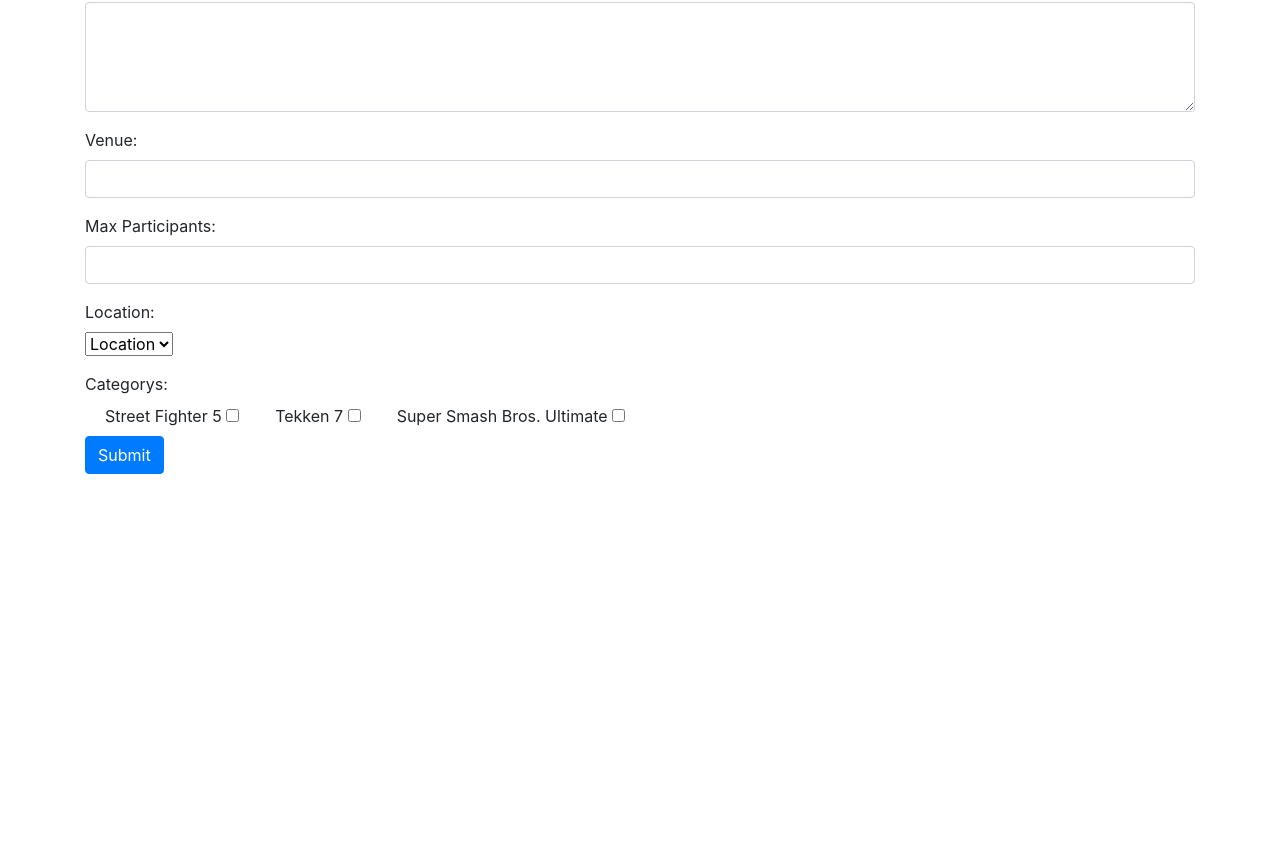
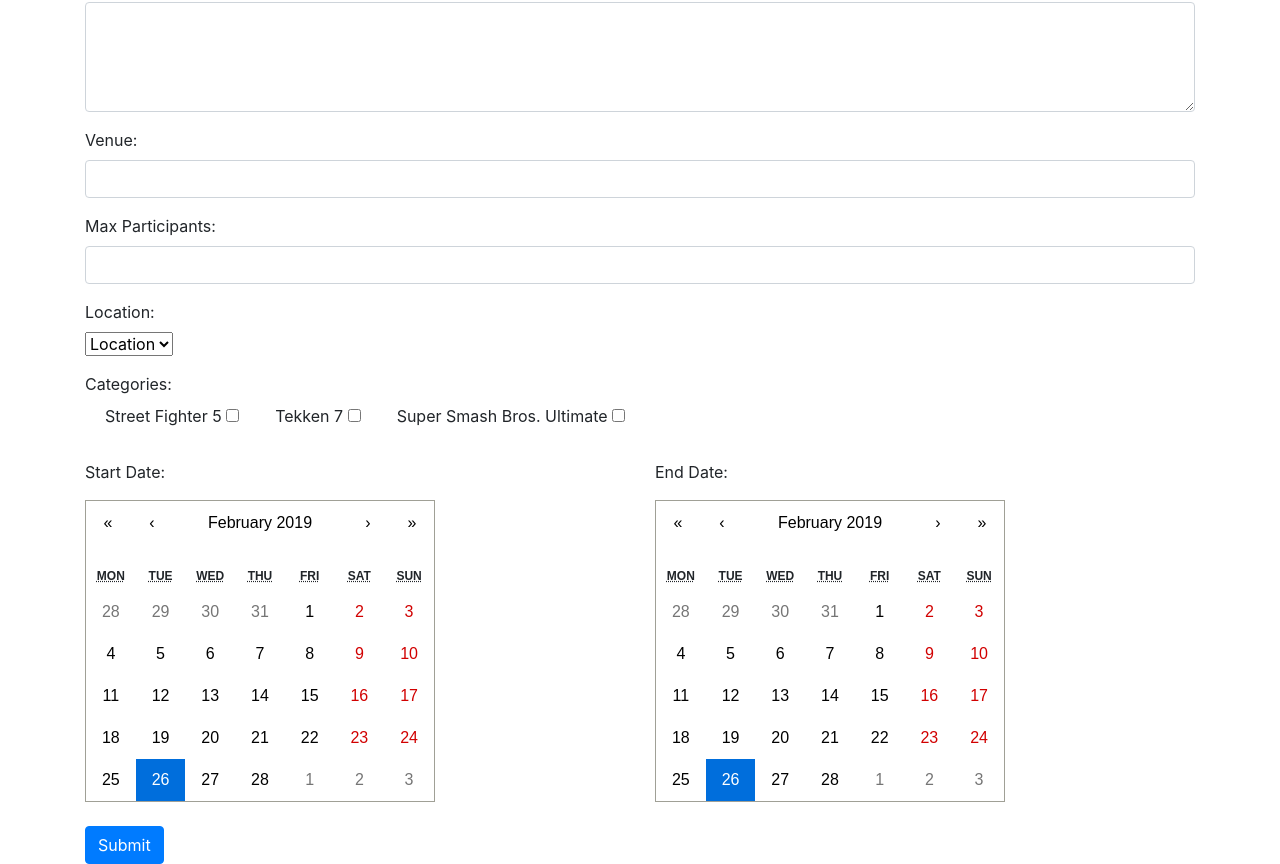
Before and after one commit to fkabir101/uni-fight, a React (Create React App) app: page /create in a window 1280 px wide. Shown: the part 298-1162 px from the top of the page. Before the commit the page ends 800 px from the top, so only its background shows below. Built offline with nearby package versions, Linux system fonts and the light colour scheme.

Commit message:
performance with capturing input

```diff
--- a/package.json
+++ b/package.json
@@ -3,11 +3,12 @@
   "version": "0.1.0",
   "private": true,
   "dependencies": {
+    "axios": "^0.18.0",
     "react": "^16.8.3",
+    "react-calendar": "^2.18.1",
     "react-dom": "^16.8.3",
-    "react-scripts": "2.1.5",
     "react-router-dom": "^4.3.1",
-    "axios": "^0.18.0"
+    "react-scripts": "2.1.5"
   },
   "scripts": {
     "start": "react-scripts start",
--- a/src/components/button.js
+++ b/src/components/button.js
@@ -1,9 +1,17 @@
-import React from 'react';
+import React, { Component } from 'react';
 
-function Button(props){
-  return(
-    <button id={props.name}type="button" className={`btn btn-${props.color}`}>{props.name}</button>
-  )
+class Button extends Component {
+  render(){
+    return(
+      <button
+        id={this.props.name}
+        type="button"
+        className={`btn btn-${this.props.color}`}
+        onClick={this.props.clickFunction}>
+        {this.props.name}
+      </button>
+    )
+  }
 }
 
 export default Button;
--- /dev/null
+++ b/src/components/form/calender.js
@@ -0,0 +1,32 @@
+import React, { Component } from 'react';
+import Calendar from 'react-calendar';
+
+class CalendarComponent extends Component {
+  state = {
+    date: new Date(),
+  }
+  constructor(){
+    super();
+    this.giveToParent = this.giveToParent.bind(this);
+  }
+  onChange = date => {
+    this.setState({ date }, this.giveToParent);
+  }
+
+  giveToParent(){
+    this.props.onChangeValue(this.state.date, this.props.id);
+  }
+
+  render() {
+    return (
+      <div id={this.props.id}>
+        <Calendar
+          onChange={this.onChange}
+          value={this.state.date}
+        />
+      </div>
+    );
+  }
+}
+
+export default CalendarComponent
--- a/src/components/form/form.js
+++ b/src/components/form/form.js
@@ -2,6 +2,7 @@ import React, { Component } from 'react';
 import InputField from './inputfield'
 import SelectField from "./selectField";
 import CheckBox from "./checkbox";
+import CalenderComponent from "./calender"
 import Button from "../button"
 
 import locations from "./locations.json"
@@ -14,15 +15,25 @@ class Form extends Component {
       name: "",
       description: "",
       venue: "",
-      limit: ""
+      limit: "",
+      start:"",
+      end:""
     };
     this.updateValue = this.updateValue.bind(this);
+    this.getDate = this.getDate.bind(this);
+    this.onClickFunction = this.onClickFunction.bind(this);
   }
 
   updateValue(event){
     this.setState({[event.target.id]: event.target.value});
+  }
+  getDate(value, type){
+    this.setState({[type] : value})
+  }
+  onClickFunction(){
     console.log(this.state);
   }
+
   render(){
 
     return (
@@ -50,12 +61,34 @@ class Form extends Component {
             onChangeValue = {this.updateValue}
           />
           <SelectField fieldName="Location" options={locations}/>
-          <label>Categorys:</label> <br/>
+          <label>Categories:</label> <br/>
           {categorys.map(category => (
             <CheckBox key={category.name}fieldName={category.name}/>
           ))}
           <br/>
-          <Button name="Submit" color="primary"/>
+          <br/>
+          <div className = "row">
+            <div className = "col-6">
+              <p>Start Date: </p>
+              <CalenderComponent
+              id="start"
+              onChangeValue = {this.getDate}
+              />
+            </div>
+            <div className = "col-6">
+              <p>End Date: </p>
+              <CalenderComponent
+              id="end"
+              onChangeValue = {this.getDate}
+              />
+            </div>
+          </div>
+          <br/>
+          <Button
+            name="Submit"
+            color="primary"
+            clickFunction = {this.onClickFunction}
+          />
         </form>
       </div>
     )
--- a/src/components/form/inputfield.js
+++ b/src/components/form/inputfield.js
@@ -8,7 +8,7 @@ class InputField extends Component {
       return(
         <div className="form-group">
           <label>{`${this.props.fieldName}:`}</label>
-          <textarea  id={this.props.id} rows="4" cols="90" type="text" className="form-control" onChange={this.props.onChangeValue}></textarea>
+          <textarea  id={this.props.id} rows="4" cols="90" type="text" className="form-control" onBlur ={this.props.onChangeValue}></textarea>
         </div>
       )
     }
@@ -16,7 +16,7 @@ class InputField extends Component {
       return(
         <div className="form-group">
           <label>{`${this.props.fieldName}:`}</label>
-          <input id={this.props.id} type="text" className="form-control" onChange={this.props.onChangeValue}></input>
+          <input id={this.props.id} type="text" className="form-control" onBlur ={this.props.onChangeValue}></input>
         </div>
       );
     }
```
Also changed, not shown: 1 other file (tests, documents, lock files or other folders).
